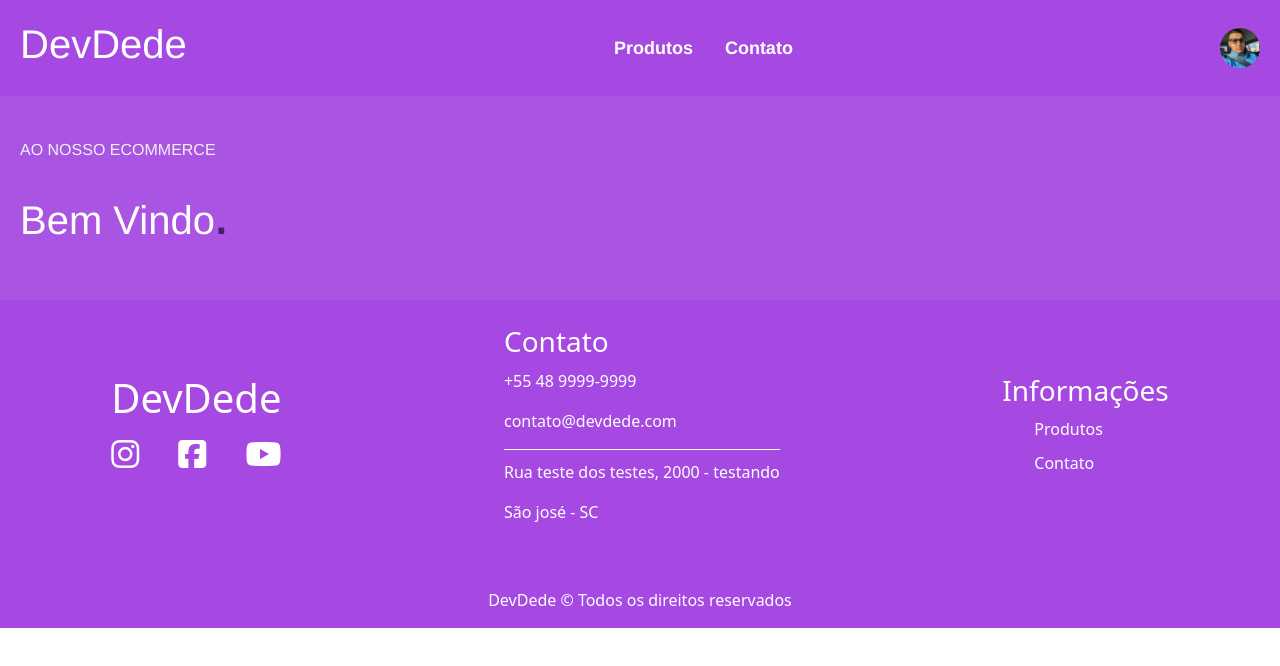
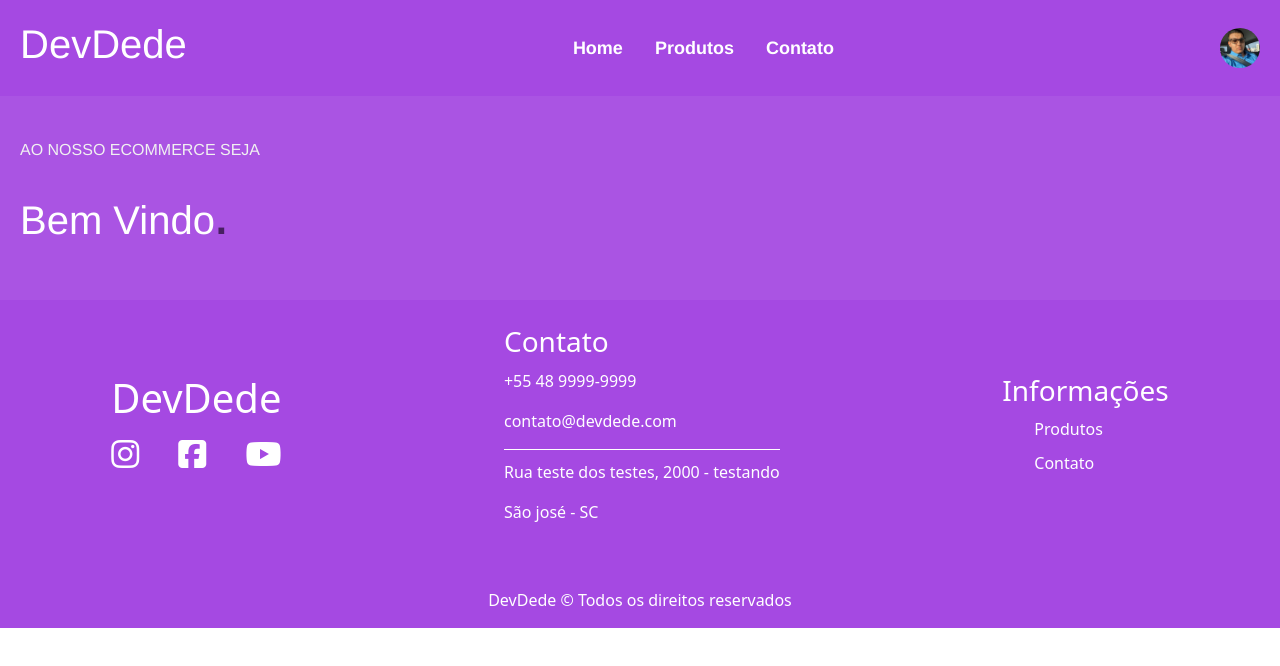
Before and after one commit to andreluizamorimdev/M2S06ProjetinhoEcommerce, a React (Vite) app: page / in a window 1280 px wide. Shown: the top 666 px of the page. Built offline with nearby package versions, Linux system fonts and the light colour scheme.

Commit message:
Exercicio 03 - Alterando componente Header para navegar entre as rotas

```diff
--- a/src/components/Header/Header.tsx
+++ b/src/components/Header/Header.tsx
@@ -1,3 +1,4 @@
+import { Link } from "react-router-dom";
 import IMenu from "../../shared/interfaces/IMenu";
 import "./Header.css";
 
@@ -5,11 +6,16 @@ const Header = () => {
   const menu = [
     {
       id: 1,
+      label: 'Home',
+      path: '/'
+    },
+    {
+      id: 2,
       label: 'Produtos',
       path: '/produtos'
     },
     {
-      id: 2,
+      id: 3,
       label: 'Contato',
       path: '/contato'
     },
@@ -18,7 +24,7 @@ const Header = () => {
 
   const renderMenuItem = (menuItem : IMenu) => {
     return (
-      <li key={menuItem.id}><a href={menuItem.path}>{menuItem.label}</a></li>
+      <li key={menuItem.id}><Link to={menuItem.path}>{menuItem.label}</Link></li>
     )
   }
   return (
--- a/src/pages/PaginaInicial/PaginaInicial.tsx
+++ b/src/pages/PaginaInicial/PaginaInicial.tsx
@@ -6,7 +6,7 @@ const PaginaInicial = () => {
     return (
         <>
             <Header />
-            <Banner descricao='Ao nosso ecommerce' titulo='Bem Vindo' />
+            <Banner descricao='Ao nosso ecommerce seja' titulo='Bem Vindo' />
 
             <Footer />
         </>
--- a/src/shared/interfaces/IMenu.ts
+++ b/src/shared/interfaces/IMenu.ts
@@ -1,5 +1,5 @@
 export default interface IMenu {
     id: number;
     label: string;
-    path?: string;
+    path: string;
 }
```
